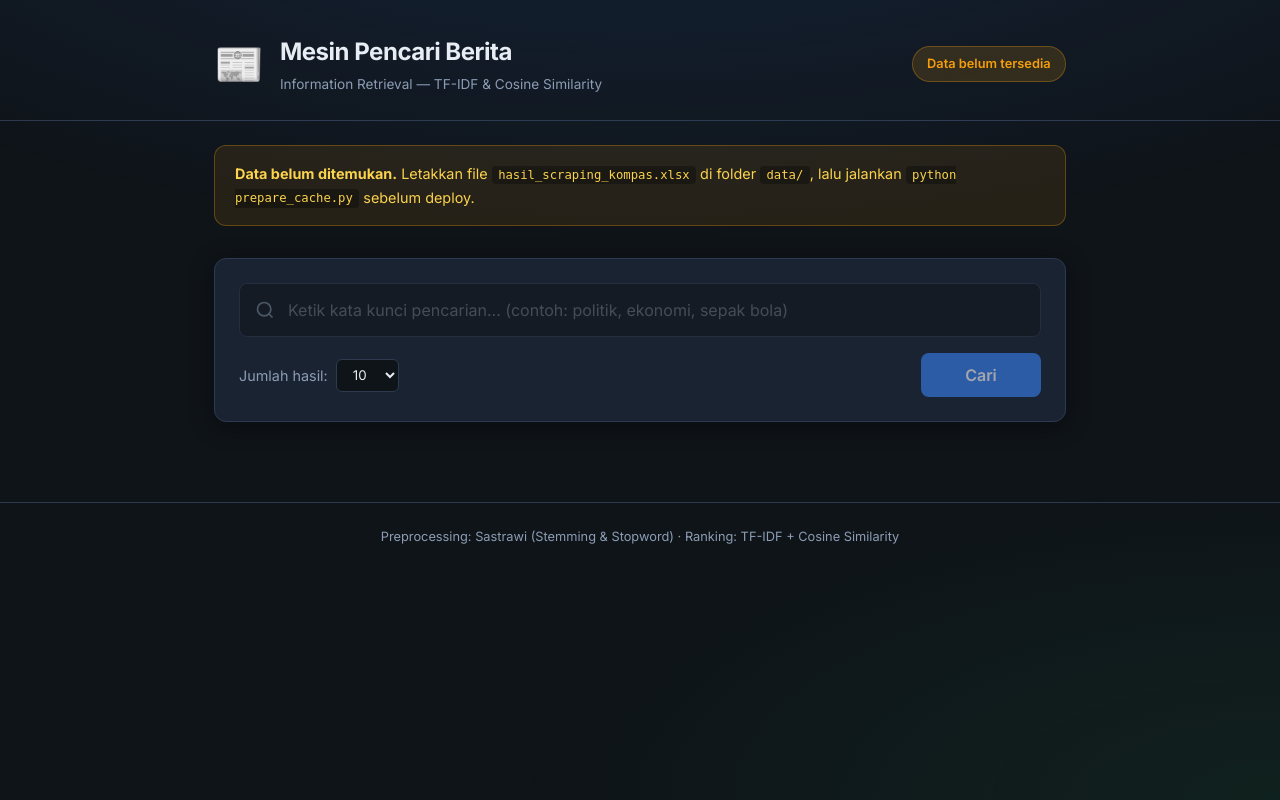
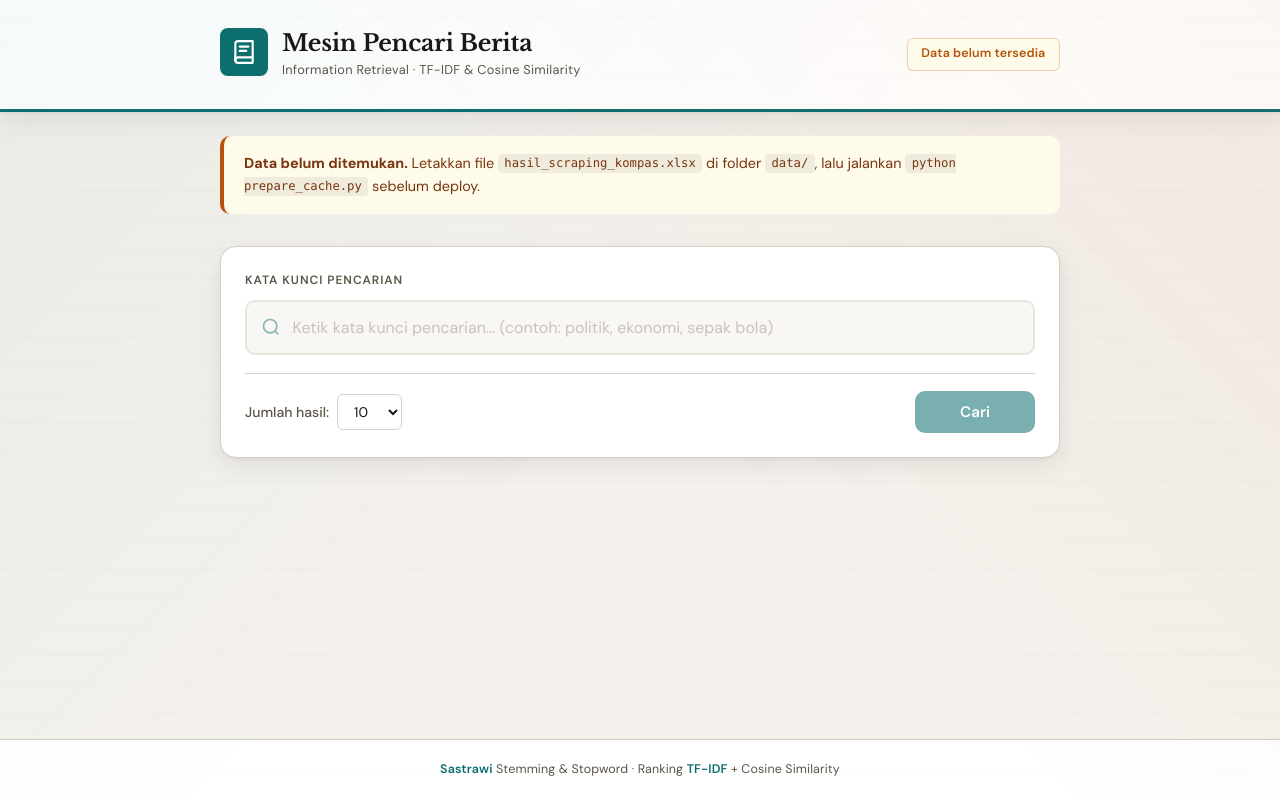
Before and after one commit to cudid/WebsiteBeritaFlask, a Flask app: template templates/index.html in a window 1280 px wide. Run offline with Flask 3, Linux system fonts and the light colour scheme; the template is opened without the code that fills it, so the values that code supplies are empty.

Commit message:
Perbarui desain UI - tema editorial terang

```diff
--- a/static/css/style.css
+++ b/static/css/style.css
@@ -1,17 +1,27 @@
 :root {
-    --bg: #0f1419;
-    --surface: #1a2332;
-    --surface-hover: #243044;
-    --border: #2d3a4f;
-    --text: #e8edf4;
-    --text-muted: #8b9cb3;
-    --primary: #3b82f6;
-    --primary-hover: #2563eb;
-    --success: #22c55e;
-    --warning: #f59e0b;
-    --error: #ef4444;
-    --radius: 12px;
-    --shadow: 0 4px 24px rgba(0, 0, 0, 0.4);
+    --bg: #f4f1ec;
+    --bg-accent: #e8e2d9;
+    --surface: #ffffff;
+    --surface-hover: #faf9f7;
+    --border: #d6cfc4;
+    --border-strong: #b8aea0;
+    --text: #1a1814;
+    --text-muted: #5c5549;
+    --primary: #0d6e6e;
+    --primary-light: #e6f4f4;
+    --primary-hover: #0a5555;
+    --accent: #c45c26;
+    --accent-light: #fdf3ed;
+    --success: #15803d;
+    --success-bg: #ecfdf3;
+    --warning: #b45309;
+    --warning-bg: #fffbeb;
+    --error: #b91c1c;
+    --error-bg: #fef2f2;
+    --radius: 10px;
+    --radius-lg: 16px;
+    --shadow: 0 1px 3px rgba(26, 24, 20, 0.06), 0 8px 24px rgba(26, 24, 20, 0.08);
+    --shadow-hover: 0 4px 12px rgba(26, 24, 20, 0.1), 0 16px 40px rgba(26, 24, 20, 0.1);
 }
 
 * {
@@ -21,35 +31,45 @@
 }
 
 body {
-    font-family: 'Inter', -apple-system, BlinkMacSystemFont, sans-serif;
+    font-family: 'DM Sans', -apple-system, BlinkMacSystemFont, sans-serif;
     background: var(--bg);
     color: var(--text);
     min-height: 100vh;
     line-height: 1.6;
+    display: flex;
+    flex-direction: column;
 }
 
 .bg-pattern {
     position: fixed;
     inset: 0;
     background:
-        radial-gradient(ellipse 80% 50% at 50% -20%, rgba(59, 130, 246, 0.15), transparent),
-        radial-gradient(ellipse 60% 40% at 100% 100%, rgba(34, 197, 94, 0.08), transparent);
+        linear-gradient(135deg, rgba(13, 110, 110, 0.04) 0%, transparent 50%),
+        linear-gradient(225deg, rgba(196, 92, 38, 0.05) 0%, transparent 50%),
+        repeating-linear-gradient(
+            0deg,
+            transparent,
+            transparent 28px,
+            rgba(26, 24, 20, 0.02) 28px,
+            rgba(26, 24, 20, 0.02) 29px
+        );
     pointer-events: none;
     z-index: 0;
 }
 
 .container {
-    max-width: 900px;
+    max-width: 880px;
     margin: 0 auto;
-    padding: 0 1.5rem;
+    padding: 0 1.25rem;
     position: relative;
     z-index: 1;
 }
 
 /* Header */
 .header {
-    padding: 2rem 0 1.5rem;
-    border-bottom: 1px solid var(--border);
+    background: var(--surface);
+    border-bottom: 3px solid var(--primary);
+    box-shadow: var(--shadow);
 }
 
 .header .container {
@@ -58,47 +78,67 @@ body {
     justify-content: space-between;
     flex-wrap: wrap;
     gap: 1rem;
+    padding-top: 1.75rem;
+    padding-bottom: 1.75rem;
 }
 
 .logo {
     display: flex;
-    align-items: center;
-    gap: 1rem;
+    align-items: flex-start;
+    gap: 0.875rem;
 }
 
-.logo-icon {
-    font-size: 2.5rem;
+.logo-mark {
+    width: 48px;
+    height: 48px;
+    background: var(--primary);
+    border-radius: 8px;
+    display: flex;
+    align-items: center;
+    justify-content: center;
+    flex-shrink: 0;
+}
+
+.logo-mark svg {
+    width: 26px;
+    height: 26px;
+    color: white;
 }
 
 .logo h1 {
-    font-size: 1.5rem;
+    font-family: 'Libre Baskerville', Georgia, serif;
+    font-size: 1.45rem;
     font-weight: 700;
-    letter-spacing: -0.02em;
+    letter-spacing: -0.01em;
+    color: var(--text);
+    line-height: 1.25;
 }
 
 .subtitle {
-    font-size: 0.85rem;
+    font-size: 0.8rem;
     color: var(--text-muted);
-    margin-top: 0.15rem;
+    margin-top: 0.2rem;
+    letter-spacing: 0.02em;
 }
 
 .badge {
-    padding: 0.4rem 0.9rem;
-    border-radius: 999px;
-    font-size: 0.8rem;
+    padding: 0.35rem 0.85rem;
+    border-radius: 6px;
+    font-size: 0.78rem;
     font-weight: 600;
+    letter-spacing: 0.01em;
 }
 
 .badge-success {
-    background: rgba(34, 197, 94, 0.15);
+    background: var(--success-bg);
     color: var(--success);
-    border: 1px solid rgba(34, 197, 94, 0.3);
+    border: 1px solid rgba(21, 128, 61, 0.25);
 }
 
 .badge-warning {
-    background: rgba(245, 158, 11, 0.15);
+    background: var(--warning-bg);
     color: var(--warning);
-    border: 1px solid rgba(245, 158, 11, 0.3);
+    border: 1px solid rgba(180, 83, 9, 0.25);
 }
 
 /* Alert */
@@ -107,19 +147,21 @@ body {
     padding: 1rem 1.25rem;
     border-radius: var(--radius);
     font-size: 0.9rem;
+    border-left: 4px solid var(--warning);
 }
 
 .alert-warning {
-    background: rgba(245, 158, 11, 0.1);
-    border: 1px solid rgba(245, 158, 11, 0.3);
-    color: #fcd34d;
+    background: var(--warning-bg);
+    border-color: var(--warning);
+    color: #78350f;
 }
 
 .alert code {
-    background: rgba(0, 0, 0, 0.3);
+    background: rgba(0, 0, 0, 0.06);
     padding: 0.15rem 0.4rem;
     border-radius: 4px;
     font-size: 0.85em;
+    font-family: 'Consolas', monospace;
 }
 
 /* Search */
@@ -130,9 +172,19 @@ body {
 .search-form {
     background: var(--surface);
     border: 1px solid var(--border);
-    border-radius: var(--radius);
+    border-radius: var(--radius-lg);
     padding: 1.5rem;
     box-shadow: var(--shadow);
+}
+
+.search-label {
+    display: block;
+    font-size: 0.75rem;
+    font-weight: 600;
+    text-transform: uppercase;
+    letter-spacing: 0.08em;
+    color: var(--text-muted);
+    margin-bottom: 0.6rem;
 }
 
 .search-input-wrap {
@@ -146,28 +198,34 @@ body {
     transform: translateY(-50%);
     width: 20px;
     height: 20px;
-    color: var(--text-muted);
+    color: var(--primary);
 }
 
 #queryInput {
     width: 100%;
-    padding: 1rem 1rem 1rem 3rem;
+    padding: 0.95rem 1rem 0.95rem 2.85rem;
     background: var(--bg);
-    border: 1px solid var(--border);
-    border-radius: 8px;
+    border: 2px solid var(--border);
+    border-radius: var(--radius);
     color: var(--text);
     font-size: 1rem;
     font-family: inherit;
-    transition: border-color 0.2s;
+    transition: border-color 0.2s, box-shadow 0.2s;
+}
+
+#queryInput::placeholder {
+    color: #9c9285;
 }
 
 #queryInput:focus {
     outline: none;
     border-color: var(--primary);
+    box-shadow: 0 0 0 3px rgba(13, 110, 110, 0.12);
+    background: var(--surface);
 }
 
 #queryInput:disabled {
-    opacity: 0.5;
+    opacity: 0.55;
     cursor: not-allowed;
 }
 
@@ -175,26 +233,36 @@ body {
     display: flex;
     align-items: center;
     justify-content: space-between;
-    margin-top: 1rem;
+    margin-top: 1.1rem;
+    padding-top: 1.1rem;
+    border-top: 1px solid var(--border);
     gap: 1rem;
     flex-wrap: wrap;
 }
 
 .top-n-label {
-    font-size: 0.9rem;
+    font-size: 0.875rem;
     color: var(--text-muted);
     display: flex;
     align-items: center;
     gap: 0.5rem;
+    font-weight: 500;
 }
 
 .top-n-label select {
-    background: var(--bg);
+    background: var(--surface);
     border: 1px solid var(--border);
     color: var(--text);
-    padding: 0.4rem 0.75rem;
+    padding: 0.45rem 0.75rem;
     border-radius: 6px;
     font-family: inherit;
+    font-size: 0.875rem;
+    cursor: pointer;
+}
+
+.top-n-label select:focus {
+    outline: none;
+    border-color: var(--primary);
 }
 
 #searchBtn {
@@ -202,32 +270,40 @@ body {
     align-items: center;
     justify-content: center;
     gap: 0.5rem;
-    padding: 0.75rem 2rem;
+    padding: 0.7rem 1.75rem;
     background: var(--primary);
     color: white;
     border: none;
-    border-radius: 8px;
-    font-size: 1rem;
+    border-radius: var(--radius);
+    font-size: 0.95rem;
     font-weight: 600;
     font-family: inherit;
     cursor: pointer;
-    transition: background 0.2s;
+    transition: background 0.2s, transform 0.15s, box-shadow 0.2s;
     min-width: 120px;
+    box-shadow: 0 2px 8px rgba(13, 110, 110, 0.25);
 }
 
 #searchBtn:hover:not(:disabled) {
     background: var(--primary-hover);
+    transform: translateY(-1px);
+    box-shadow: 0 4px 12px rgba(13, 110, 110, 0.3);
+}
+
+#searchBtn:active:not(:disabled) {
+    transform: translateY(0);
 }
 
 #searchBtn:disabled {
-    opacity: 0.6;
+    opacity: 0.55;
     cursor: not-allowed;
+    box-shadow: none;
 }
 
 .btn-loader {
     width: 18px;
     height: 18px;
-    border: 2px solid rgba(255, 255, 255, 0.3);
+    border: 2px solid rgba(255, 255, 255, 0.35);
     border-top-color: white;
     border-radius: 50%;
     animation: spin 0.7s linear infinite;
@@ -345,52 +455,93 @@ body {
     color: var(--text-muted);
 }
 
+.meta-item {
+    display: inline-flex;
+    align-items: center;
+    gap: 0.3rem;
+}
+
 .meta-link {
-    color: var(--primary);
+    color: var(--accent);
     text-decoration: none;
+    font-weight: 600;
+    transition: color 0.15s;
 }
 
 .meta-link:hover {
+    color: #9a3412;
     text-decoration: underline;
 }
 
 .result-content {
     font-size: 0.9rem;
     color: var(--text-muted);
-    line-height: 1.55;
+    line-height: 1.6;
+    border-top: 1px dashed var(--border);
+    padding-top: 0.75rem;
 }
 
 .empty-state {
     text-align: center;
-    padding: 3rem 1rem;
+    padding: 3.5rem 1.5rem;
+    background: var(--surface);
+    border: 1px dashed var(--border);
+    border-radius: var(--radius-lg);
+}
+
+.empty-icon-wrap {
+    width: 64px;
+    height: 64px;
+    margin: 0 auto 1.25rem;
+    background: var(--bg-accent);
+    border-radius: 50%;
+    display: flex;
+    align-items: center;
+    justify-content: center;
+}
+
+.empty-icon-wrap svg {
+    width: 28px;
+    height: 28px;
     color: var(--text-muted);
 }
 
-.empty-icon {
-    font-size: 3rem;
-    margin-bottom: 1rem;
+.empty-state h3 {
+    font-family: 'Libre Baskerville', Georgia, serif;
+    color: var(--text);
+    margin-bottom: 0.4rem;
+    font-size: 1.1rem;
 }
 
-.empty-state h3 {
-    color: var(--text);
-    margin-bottom: 0.5rem;
+.empty-state p {
+    color: var(--text-muted);
+    font-size: 0.9rem;
 }
 
 /* Footer */
 .footer {
+    background: var(--surface);
     border-top: 1px solid var(--border);
-    padding: 1.5rem 0;
+    padding: 1.25rem 0;
     margin-top: auto;
 }
 
 .footer p {
-    font-size: 0.8rem;
+    font-size: 0.78rem;
     color: var(--text-muted);
     text-align: center;
+    letter-spacing: 0.01em;
+}
+
+.footer strong {
+    color: var(--primary);
+    font-weight: 600;
 }
 
 @media (max-width: 600px) {
-    .logo h1 { font-size: 1.2rem; }
+    .logo h1 { font-size: 1.15rem; }
+    .logo-mark { width: 40px; height: 40px; }
     .search-controls { flex-direction: column; align-items: stretch; }
     #searchBtn { width: 100%; }
+    .header .container { padding-top: 1.25rem; padding-bottom: 1.25rem; }
 }
--- a/templates/index.html
+++ b/templates/index.html
@@ -6,7 +6,7 @@
     <title>Mesin Pencari Berita Kompas</title>
     <link rel="preconnect" href="https://fonts.googleapis.com">
     <link rel="preconnect" href="https://fonts.gstatic.com" crossorigin>
-    <link href="https://fonts.googleapis.com/css2?family=Inter:wght@400;500;600;700&display=swap" rel="stylesheet">
+    <link href="https://fonts.googleapis.com/css2?family=DM+Sans:wght@400;500;600;700&family=Libre+Baskerville:wght@400;700&display=swap" rel="stylesheet">
     <link rel="stylesheet" href="{{ url_for('static', filename='css/style.css') }}">
 </head>
 <body>
@@ -15,10 +15,17 @@
     <header class="header">
         <div class="container">
             <div class="logo">
-                <span class="logo-icon">📰</span>
+                <div class="logo-mark">
+                    <svg viewBox="0 0 24 24" fill="none" stroke="currentColor" stroke-width="2" stroke-linecap="round" stroke-linejoin="round">
+                        <path d="M4 19.5A2.5 2.5 0 0 1 6.5 17H20"></path>
+                        <path d="M6.5 2H20v20H6.5A2.5 2.5 0 0 1 4 19.5v-15A2.5 2.5 0 0 1 6.5 2z"></path>
+                        <line x1="8" y1="7" x2="16" y2="7"></line>
+                        <line x1="8" y1="11" x2="14" y2="11"></line>
+                    </svg>
+                </div>
                 <div>
                     <h1>Mesin Pencari Berita</h1>
-                    <p class="subtitle">Information Retrieval — TF-IDF & Cosine Similarity</p>
+                    <p class="subtitle">Information Retrieval · TF-IDF & Cosine Similarity</p>
                 </div>
             </div>
             {% if data_ready %}
@@ -40,6 +47,7 @@
 
         <section class="search-section">
             <form id="searchForm" class="search-form">
+                <label class="search-label" for="queryInput">Kata Kunci Pencarian</label>
                 <div class="search-input-wrap">
                     <svg class="search-icon" viewBox="0 0 24 24" fill="none" stroke="currentColor" stroke-width="2">
                         <circle cx="11" cy="11" r="8"></circle>
@@ -77,7 +85,7 @@
 
     <footer class="footer">
         <div class="container">
-            <p>Preprocessing: Sastrawi (Stemming & Stopword) · Ranking: TF-IDF + Cosine Similarity</p>
+            <p><strong>Sastrawi</strong> Stemming & Stopword · Ranking <strong>TF-IDF</strong> + Cosine Similarity</p>
         </div>
     </footer>
 
@@ -110,7 +118,12 @@
             if (!data.results || data.results.length === 0) {
                 resultsArea.innerHTML = `
                     <div class="empty-state">
-                        <div class="empty-icon">🔍</div>
+                        <div class="empty-icon-wrap">
+                            <svg viewBox="0 0 24 24" fill="none" stroke="currentColor" stroke-width="2">
+                                <circle cx="11" cy="11" r="8"></circle>
+                                <path d="m21 21-4.35-4.35"></path>
+                            </svg>
+                        </div>
                         <h3>Tidak ada hasil ditemukan</h3>
                         <p>Coba gunakan kata kunci yang berbeda.</p>
                     </div>`;
@@ -125,7 +138,7 @@
                     </div>
                     <h3 class="result-title">${item.judul}</h3>
                     <div class="result-meta">
-                        <span class="meta-item">🕐 ${item.waktu}</span>
+                        <span class="meta-item">${item.waktu}</span>
                         ${item.url ? `<a href="${item.url}" target="_blank" rel="noopener" class="meta-link">Baca di Kompas →</a>` : ''}
                     </div>
                     <p class="result-content">${truncate(item.konten)}</p>
```
Also changed, not shown: other parts of static/css/style.css (+64 -30 lines).
